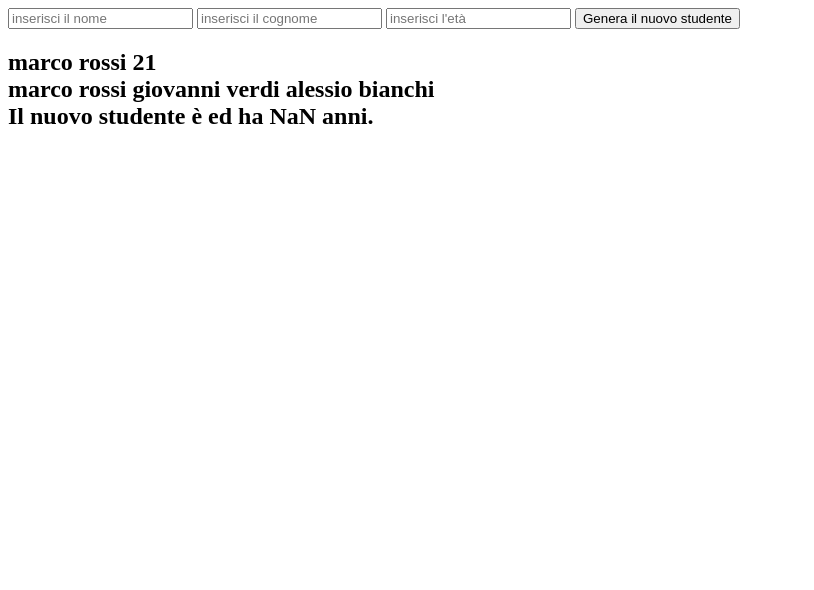
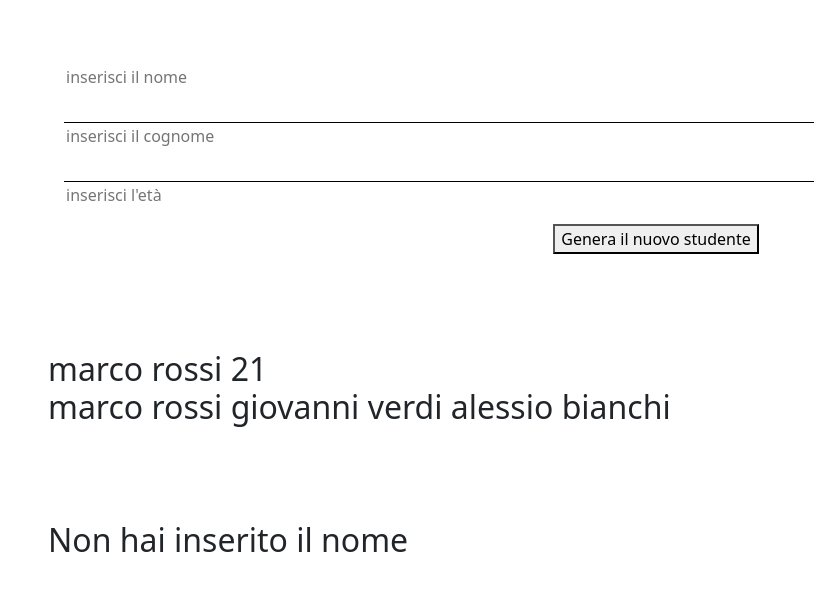
Before and after one commit to maino1997/js-oggetti-studenti, a plain HTML site: page index.html in a window 1280 px wide. Both pictures are taken after a click on the button "Genera il nuovo studente". Shown: the whole page, without its empty margins (0-814 px from the left). Drawn offline with nearby package versions, Linux system fonts and the light colour scheme.

Commit message:
validation on input from user

```diff
--- a/index.html
+++ b/index.html
@@ -5,17 +5,22 @@
     <meta charset="UTF-8">
     <meta http-equiv="X-UA-Compatible" content="IE=edge">
     <meta name="viewport" content="width=device-width, initial-scale=1.0">
+    <!-- CSS only -->
+    <link href="https://cdn.jsdelivr.net/npm/bootstrap@5.1.3/dist/css/bootstrap.min.css" rel="stylesheet"
+        integrity="sha384-1BmE4kWBq78iYhFldvKuhfTAU6auU8tT94WrHftjDbrCEXSU1oBoqyl2QvZ6jIW3" crossorigin="anonymous">
+    <link rel="stylesheet" href="style.css">
     <title>Document</title>
 </head>
 
 <body>
-    <div id="form">
-        <input type="text" placeholder="inserisci il nome" id="new-name">
-        <input type="text" placeholder="inserisci il cognome" id="new-surname">
-        <input type="text" placeholder="inserisci l'età" id="new-age">
+    <div id="form" class="d-flex justify-content-between flex-column align-items-center p-5 flex-wrap">
+        <input type="text" placeholder="inserisci il nome" id="new-name" class="col-12 m-3">
+        <input type="text" placeholder="inserisci il cognome" id="new-surname" class="col-12 m-3">
+        <input type="text" placeholder="inserisci l'età" id="new-age" class="col-12 m-3">
         <button id="send">Genera il nuovo studente</button>
     </div>
-    <h2 id="display-element"></h2>
+    <h2 id="display-element" class="p-5"></h2>
+    <h2 id="new-display" class="px-5"></h2>
     <script src="script.js"></script>
 </body>
 
--- a/script.js
+++ b/script.js
@@ -62,6 +62,7 @@ displayElement.innerHTML += `<br> ${nameSurname}`;
 
 // Quinta richiesta BONUS
 const sendBtn = document.getElementById("send");
+const newDisplay = document.getElementById("new-display");
 
 
 sendBtn.addEventListener('click', () => {
@@ -75,7 +76,16 @@ sendBtn.addEventListener('click', () => {
         eta: newAge
     }
 
-    studentList.push(newStudent);
-    console.log(studentList);
-    displayElement.innerHTML += `<br> Il nuovo studente è ${newStudent.nome} ${newStudent.cognome} ed ha ${newStudent.eta} anni.`
+    if (newName === "") {
+        newDisplay.innerHTML += `<br> Non hai inserito il nome`;
+    } else if (newSurname === "") {
+        newDisplay.innerHTML += `<br> Non hai inserito il cognome`;
+    } else if (isNaN(newAge)) {
+        newDisplay.innerHTML += `<br> L'età dello studente non è valida`;
+    } else {
+        newDisplay.innerHTML = "";
+        studentList.push(newStudent);
+        console.log(studentList);
+        newDisplay.innerHTML += `<br> Il nuovo studente è ${newStudent.nome} ${newStudent.cognome} ed ha ${newStudent.eta} anni.`
+    }
 });
--- /dev/null
+++ b/style.css
@@ -0,0 +1,7 @@
+input {
+    border: 0;
+}
+
+#new-surname , #new-age{
+    border-top: 1px solid black;
+}
```
